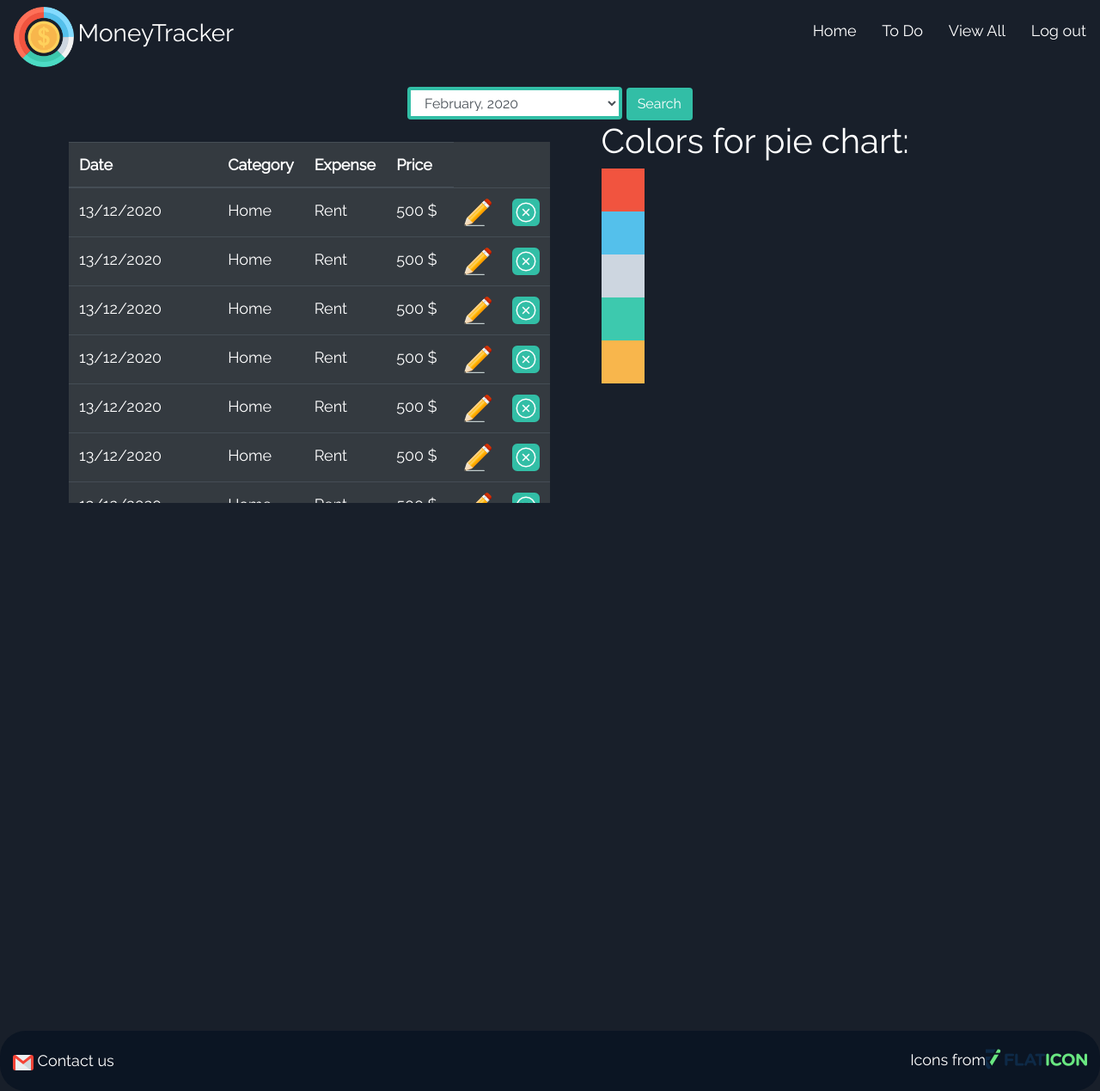
After one commit to jetakasabaqi/money_tracker, a Flask app: page /view_all in a window 1280 px wide. The commit adds this page. Shown: the whole page at 86% size. Run offline with Flask 2, Linux system fonts and the light colour scheme; some libraries are stand-ins or nearby versions.

Commit message:
view all page and edit expense page done

```diff
--- a/controller_functions.py
+++ b/controller_functions.py
@@ -74,3 +74,8 @@ def create_expense():
     db.session.add(new_expense)
     db.session.commit()
     return redirect('/home')
+
+def viewAllExpences():
+    return render_template('viewAll.html')
+def editExpense():
+    return render_template('editExpense.html')
--- a/routes.py
+++ b/routes.py
@@ -1,7 +1,7 @@
 from flask import Flask
 from config import app
 from controller_functions import (landing_page, register, login, on_register, on_login, logout,
-home, my_expenses, create_expense)
+home, my_expenses, create_expense, viewAllExpences,editExpense)
 
 app.add_url_rule("/", view_func=landing_page)
 app.add_url_rule("/register", view_func=register)
@@ -12,3 +12,5 @@ app.add_url_rule("/login_user", view_func=on_login, methods=['POST'])
 app.add_url_rule("/logout", view_func=logout)
 app.add_url_rule("/my-expenses", view_func=my_expenses)
 app.add_url_rule("/create_expense", view_func=create_expense, methods=['POST'])
+app.add_url_rule("/view_all", view_func=viewAllExpences)
+app.add_url_rule("/edit_expense", view_func=editExpense)
--- a/static/css/style.css
+++ b/static/css/style.css
@@ -126,9 +126,99 @@ body{
   .home td{
     width: 30%;
   }
-
 /****************/
 
+.viewAll .table-content::-webkit-scrollbar-track
+{
+  -webkit-box-shadow: inset 0 0 6px rgba(0,0,0,0.3);
+  border-radius: 10px;
+  background-color: #F5F5F5;
+}
+
+.viewAll .table-content::-webkit-scrollbar
+{
+  width: 12px;
+  background-color: #F5F5F5;
+}
+
+.viewAll .table-content::-webkit-scrollbar-thumb
+{
+  border-radius: 10px;
+  -webkit-box-shadow: inset 0 0 6px rgba(0,0,0,.3);
+  background-color: #32bea6;
+}
+/****************/
+  .viewAll .content{
+    padding: 15px 80px;
+  }
+  .viewAll .searchMonth{
+    text-align: center;
+  }
+  .viewAll .form-control{
+    display: inline-block;
+    width: 250px;
+    border: 4px solid #32bea6;
+  }
+  .viewAll .btn{
+    color: white;
+    background-color: #32bea6;
+  }
+  .viewAll .table-content{
+    display: inline-block;
+    margin-top: 25px;
+    text-align: left;
+    width: 50%;
+    height: 420px;
+    overflow-y: scroll;
+  }
+#last-table-row{
+  background: #32bea6;
+  position: static;
+}
+/*******Vizualization**********/
+.vizualization{
+  margin-left: 55px;
+  display: inline-block;
+  vertical-align: top;
+}
+.vizualization .box{
+
+  width: 50px;
+  height: 50px;
+}
+.vizualization .color1{
+  background-color: #f1543f;
+}
+.vizualization .color2{
+  background-color: #54c0eb;
+}
+.vizualization .color3{
+  background-color: #cdd6e0;
+}
+.vizualization .color4{
+  background-color: #3dc9ae;
+}
+.vizualization .color5{
+  background-color: #f8b64c;
+}
+/*******Edit expense***********/
+.editExpense{
+  text-align: center;
+}
+  .editExpense .form-control{
+    width: 400px;
+    display: inline-block;
+    margin: 55px 25px !important;
+  }
+  .editExpense .btn{
+    color: white;
+    background: #32bea6;
+  }
+  #edit-btn{
+    margin-right: 100px;
+  }
+
+/********************/
 footer{
   background: hsl(216, 53%, 9%);
   display: flex;
--- a/templates/includes/header.html
+++ b/templates/includes/header.html
@@ -5,6 +5,7 @@
     </div>
     <div class="links">
         <ul>
+            <li><a href="">Home</a></li>
             <li><a href="">To Do</a></li>
             <li><a href="/my-expenses">View All</a></li>
             <li><a href="/logout">Log out</a></li>
--- a/templates/old/index.html
+++ /dev/null
@@ -1,5 +0,0 @@
-{% include 'includes/header.html' %}
-
-
-
-{% include 'includes/footer.html' %}
--- /dev/null
+++ b/templates/viewAll.html
@@ -0,0 +1,80 @@
+<!DOCTYPE html>
+<html lang="en">
+<head>
+    <meta charset="UTF-8">
+    <meta name="viewport" content="width=device-width, initial-scale=1.0">
+    <meta http-equiv="X-UA-Compatible" content="ie=edge">
+    <link rel="icon" href="{{url_for('static',filename = 'img/coin.png')}}">
+	<title>View all Expenses · MoneyTracker</title>
+	<link href="https://fonts.googleapis.com/css?family=Open+Sans|Sriracha|Raleway&display=swap" rel="stylesheet">
+	<link rel="stylesheet" href="https://cdnjs.cloudflare.com/ajax/libs/font-awesome/4.7.0/css/font-awesome.min.css">
+	<link rel="stylesheet" href="https://stackpath.bootstrapcdn.com/bootstrap/4.4.1/css/bootstrap.min.css" integrity="sha384-Vkoo8x4CGsO3+Hhxv8T/Q5PaXtkKtu6ug5TOeNV6gBiFeWPGFN9MuhOf23Q9Ifjh" crossorigin="anonymous">
+    <script src="//code.jquery.com/jquery-1.11.0.min.js"></script>
+    <script src="http://netdna.bootstrapcdn.com/bootstrap/3.1.1/js/bootstrap.min.js"></script>
+    <script src="https://ajax.googleapis.com/ajax/libs/jquery/3.4.1/jquery.min.js"></script>
+	<script src="https://code.jquery.com/jquery-3.4.1.slim.min.js" integrity="sha384-J6qa4849blE2+poT4WnyKhv5vZF5SrPo0iEjwBvKU7imGFAV0wwj1yYfoRSJoZ+n" crossorigin="anonymous"></script>
+	<script src="https://cdn.jsdelivr.net/npm/popper.js@1.16.0/dist/umd/popper.min.js" integrity="sha384-Q6E9RHvbIyZFJoft+2mJbHaEWldlvI9IOYy5n3zV9zzTtmI3UksdQRVvoxMfooAo" crossorigin="anonymous"></script>
+	<script src="https://stackpath.bootstrapcdn.com/bootstrap/4.4.1/js/bootstrap.min.js" integrity="sha384-wfSDF2E50Y2D1uUdj0O3uMBJnjuUD4Ih7YwaYd1iqfktj0Uod8GCExl3Og8ifwB6" crossorigin="anonymous"></script>
+	<link rel="stylesheet" type="text/css" href="{{url_for('static',filename = 'css/style.css')}}">
+</head>
+<body>
+	<div class="wrapper viewAll">
+		{% include 'includes/header.html' %}
+		<div class="content">
+			<form action="" method="" class="searchMonth">
+				<select name="active_months" class="form-control">
+					{%for i in range (7)%}
+						<option value="">February, 2020</option>
+					{%endfor%}
+				</select>
+				<input type="submit" name="submit" value="Search" class="btn">
+			</form>
+			<div class="table-content">
+				<table class="table table-hover table-dark">
+				  	<thead>
+				    	<tr>
+						    <th scope="col">Date</th>
+						    <th scope="col">Category</th>
+						    <th scope="col">Expense</th>
+						    <th scope="col">Price</th>
+				    	</tr>
+				  	</thead>
+				  	<tbody>
+				  		{%for i in range(13)%}
+				  			<tr>
+				  				<td>13/12/2020</td>
+				  				<td>Home</td>
+				  				<td>Rent</td>
+				  				<td>500 $</td>
+				  				<td>
+							    	<a href=""><img title="edit" src="{{url_for('static',filename = 'img/edit.png')}}"></a>
+							    </td>
+							    <td>
+							    	<a href=""><img title="delete" src="{{url_for('static',filename = 'img/close.png')}}"></a>
+							    </td>
+				  			</tr>
+				  		{%endfor%}
+						<tr id="last-table-row">
+							<td>Total Month expenses:</td>
+							<td></td>
+							<td></td>
+							<td>8000$</td>
+							<td></td>
+							<td></td>
+						</tr>
+				   </tbody>
+				</table>
+			</div>
+			<div class="vizualization">
+				<h1>Colors for pie chart:</h1>
+				<div class="color1 box"></div>
+				<div class="color2 box"></div>
+				<div class="color3 box"></div>
+				<div class="color4 box"></div>
+				<div class="color5 box"></div>
+			</div>
+		</div>
+		{% include 'includes/footer.html' %}
+	</div>
+</body>
+</html>
```
Also changed, not shown: templates/editExpense.html (added, +26 -0 lines), templates/old/listing_details.html (deleted, +0 -17 lines), templates/old/login.html (deleted, +0 -67 lines), templates/old/notifications.html (deleted, +0 -21 lines), templates/old/profile_dashboard.html (deleted, +0 -67 lines), templates/old/register.html (deleted, +0 -76 lines), templates/old/requests.html (deleted, +0 -29 lines), templates/old/search_results.html (deleted, +0 -26 lines), templates/old/user_listings.html (deleted, +0 -30 lines), static/img/close.png (added), static/img/edit.png (added).
